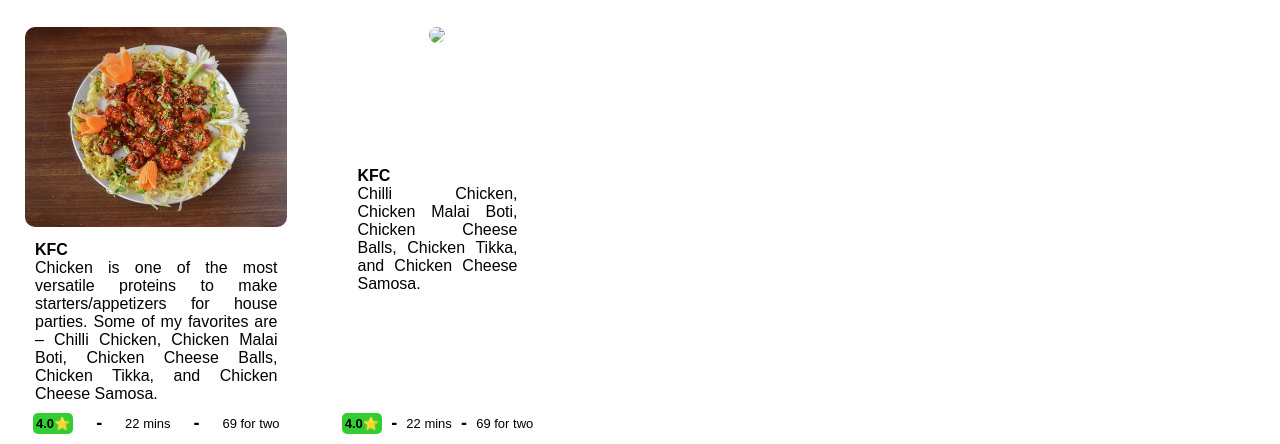
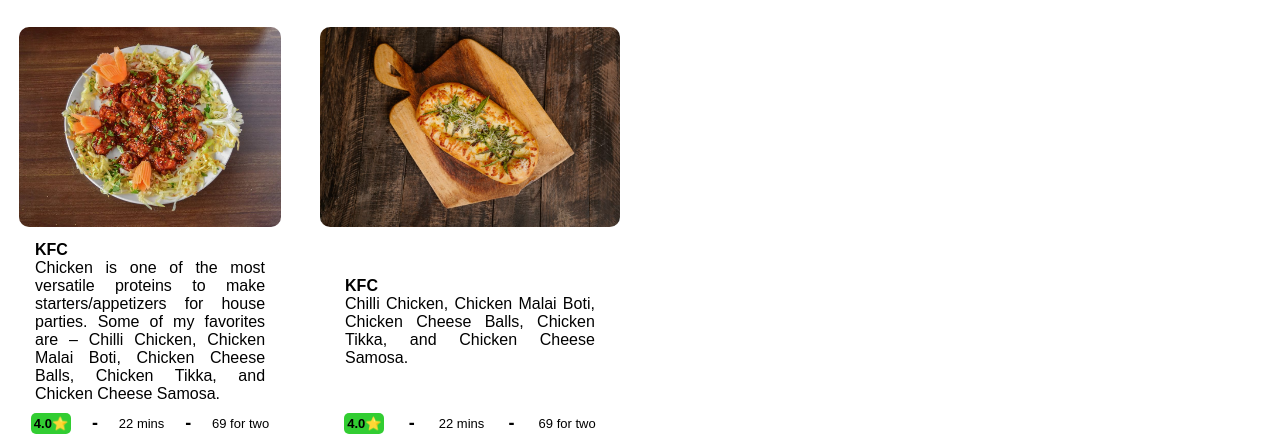
Before and after one commit to DhanasekaranRanijth/hari, a website built with Vite: page index.html in a window 1280 px wide. Shown: the part 396-840 px from the top of the page. Built offline with nearby package versions, Linux system fonts and the light colour scheme; files whose address does not match are found by name.

Commit message:
Update index.html

```diff
--- a/index.html
+++ b/index.html
@@ -96,7 +96,7 @@
        <div class="grid_body">
       <div class="grid_item">
         <div>
-          <img src="./s7.jpg" height="200px">
+          <img src="./s7.jpeg" height="200px">
         </div>
 
         <div>
```
